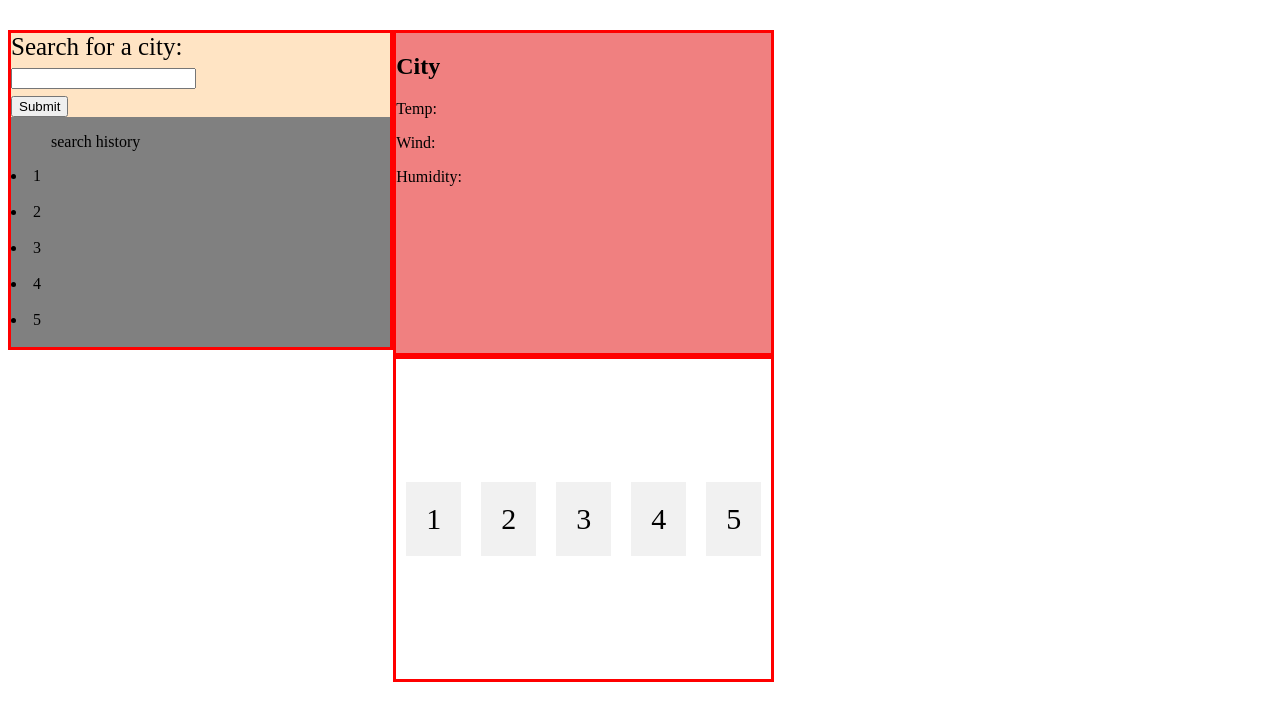
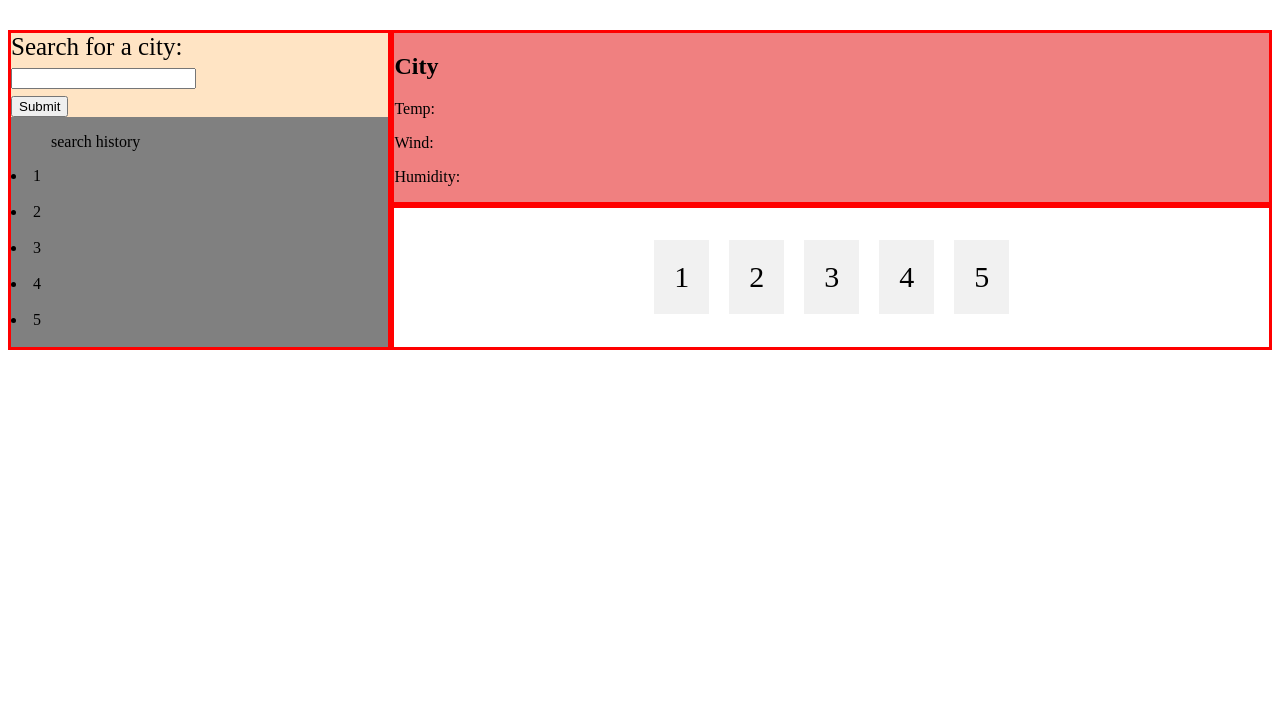
Before and after one commit to lacnoskillz/Kaikanes-weather-dashboard, a plain HTML site: page index.html in a window 1280 px wide. Shown: the part 95-800 px from the top of the page. Drawn offline with Linux system fonts and the light colour scheme; no server answers.

Commit message:
got the flex content where i want them by putting them in another contatiner. need to rename later

```diff
--- a/assets/css/style.css
+++ b/assets/css/style.css
@@ -58,7 +58,8 @@ form{
     display: flex;
     width: 100%;
 }
-.Bigflex-container2{
+.Bigflex-container-2{
     display: flex;
     width: 70%;
+    flex-direction: column;
 }
--- a/index.html
+++ b/index.html
@@ -28,7 +28,7 @@
 
     </div>
 </div>
-<div class="Bigflexcontatiner-2">
+<div class="Bigflex-container-2">
 <div class="flex-container-2">
         <div class="currentweather">
         <h2>City</h2>
```
